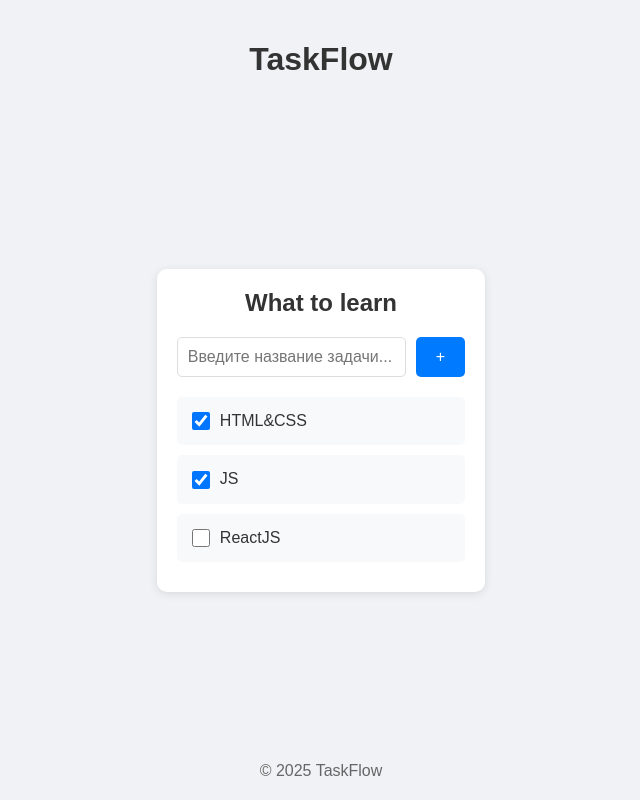
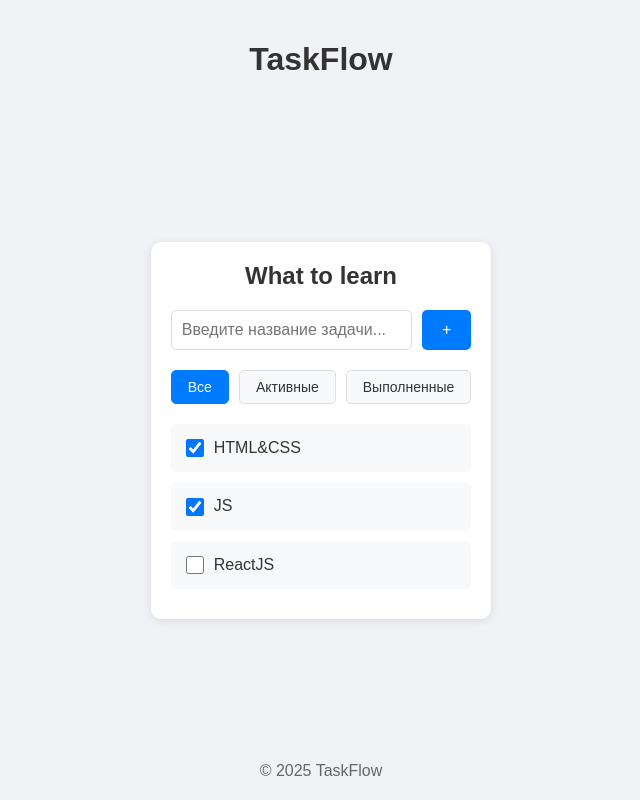
Before and after one commit to Aizhan-px/todo-test, a React (Vite) app: page / in a window 1280 px wide. Shown: the whole page, without its empty margins (319-959 px from the left). Built offline with nearby package versions, Linux system fonts and the light colour scheme; some icons are missing.

Commit message:
удаление тасок

```diff
--- a/src/App.tsx
+++ b/src/App.tsx
@@ -5,7 +5,7 @@ import { v1 } from 'uuid';
 import { ToDoList } from './components/ToDoList/ToDoList.tsx';
 
 export function App() {
-  // const [filter, setFilter] = useState<FilterValues>('all');
+  const [filter, setFilter] = useState('all');
   const [tasks, setTasks] = useState<Task[]>([
     { id: v1(), title: 'HTML&CSS', isDone: true },
     { id: v1(), title: 'JS', isDone: true },
@@ -28,13 +28,24 @@ export function App() {
     setTasks(tasks.filter((task) => task.id !== id));
   };
 
+  // Фильтрация задач
+  let filteredTasks = tasks;
+  if (filter === 'active') {
+    filteredTasks = tasks.filter((task) => task.isDone === false);
+  }
+  if (filter === 'completed') {
+    filteredTasks = tasks.filter((task) => task.isDone === true);
+  }
+
   return (
     <Layout>
       <ToDoList
         addTask={addTask}
         removeTask={removeTask}
         title={'What to learn'}
-        tasks={tasks}
+        tasks={filteredTasks}
+        filter={filter}
+        setFilter={setFilter}
       />
     </Layout>
   );
--- a/src/components/ToDoList/ToDoList.module.scss
+++ b/src/components/ToDoList/ToDoList.module.scss
@@ -11,7 +11,6 @@
   color: #333;
   font-size: 24px;
 }
-
 
 //чтобы импут и кнопка в ряд была
 .addTaskForm {
@@ -28,7 +27,6 @@
   font-size: 16px;
 }
 
-
 //стилизация кнопки добавления задачи
 .addButton {
   padding: 10px 20px;
@@ -43,7 +41,6 @@
 .addButton:hover {
   background: #0056b3;
 }
-
 
 //для списка задач
 .taskList {
@@ -74,8 +71,38 @@
   font-size: 16px;
 }
 
+//сообщение , что тасок нет
+.filterButtons {
+  display: flex;
+  gap: 10px;
+  margin-bottom: 20px;
+  justify-content: center;
+}
 
-//сообщение , что тасок нет
+.filterButton {
+  padding: 8px 16px;
+  background: #f8f9fa;
+  color: #333;
+  border: 1px solid #ddd;
+  border-radius: 5px;
+  cursor: pointer;
+  font-size: 14px;
+}
+
+.filterButton:hover {
+  background: #e9ecef;
+}
+
+.activeFilter {
+  padding: 8px 16px;
+  background: #007bff;
+  color: white;
+  border: 1px solid #007bff;
+  border-radius: 5px;
+  cursor: pointer;
+  font-size: 14px;
+}
+
 .emptyMessage {
   text-align: center;
   color: #666;
--- a/src/components/ToDoList/ToDoList.tsx
+++ b/src/components/ToDoList/ToDoList.tsx
@@ -8,6 +8,8 @@ type TToDoListProps = {
   tasks: Task[];
   addTask: (title: string) => void;
   removeTask: (id: string) => void;
+  filter: string;
+  setFilter: (filter: string) => void;
 };
 
 export const ToDoList = (props: TToDoListProps) => {
@@ -34,6 +36,36 @@ export const ToDoList = (props: TToDoListProps) => {
           }}
         >
           +
+        </button>
+      </div>
+      <div className={styles.filterButtons}>
+        <button
+          className={
+            props.filter === 'all' ? styles.activeFilter : styles.filterButton
+          }
+          onClick={() => props.setFilter('all')}
+        >
+          Все
+        </button>
+        <button
+          className={
+            props.filter === 'active'
+              ? styles.activeFilter
+              : styles.filterButton
+          }
+          onClick={() => props.setFilter('active')}
+        >
+          Активные
+        </button>
+        <button
+          className={
+            props.filter === 'completed'
+              ? styles.activeFilter
+              : styles.filterButton
+          }
+          onClick={() => props.setFilter('completed')}
+        >
+          Выполненные
         </button>
       </div>
       {props.tasks.length === 0 ? (
```
